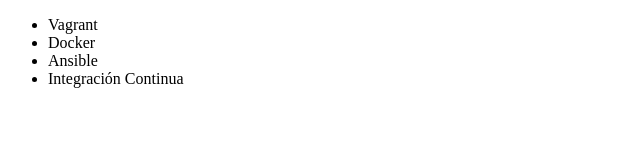
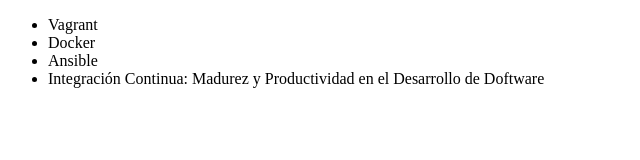
Before and after one commit to OmarEsG/alura-git, a plain HTML site: page index.html in a window 1280 px wide. Shown: the whole page, without its empty margins (0-640 px from the left). Drawn offline with Linux system fonts and the light colour scheme.

Commit message:
Renombrando curso de integracion continua

```diff
--- a/index.html
+++ b/index.html
@@ -9,7 +9,7 @@
             <li>Vagrant</li>
             <li>Docker</li>
             <li>Ansible</li>
-            <li>Integración Continua</li>
+            <li>Integración Continua: Madurez y Productividad en el Desarrollo de Doftware</li>
         </ul>
     </body>
 </html>
```
